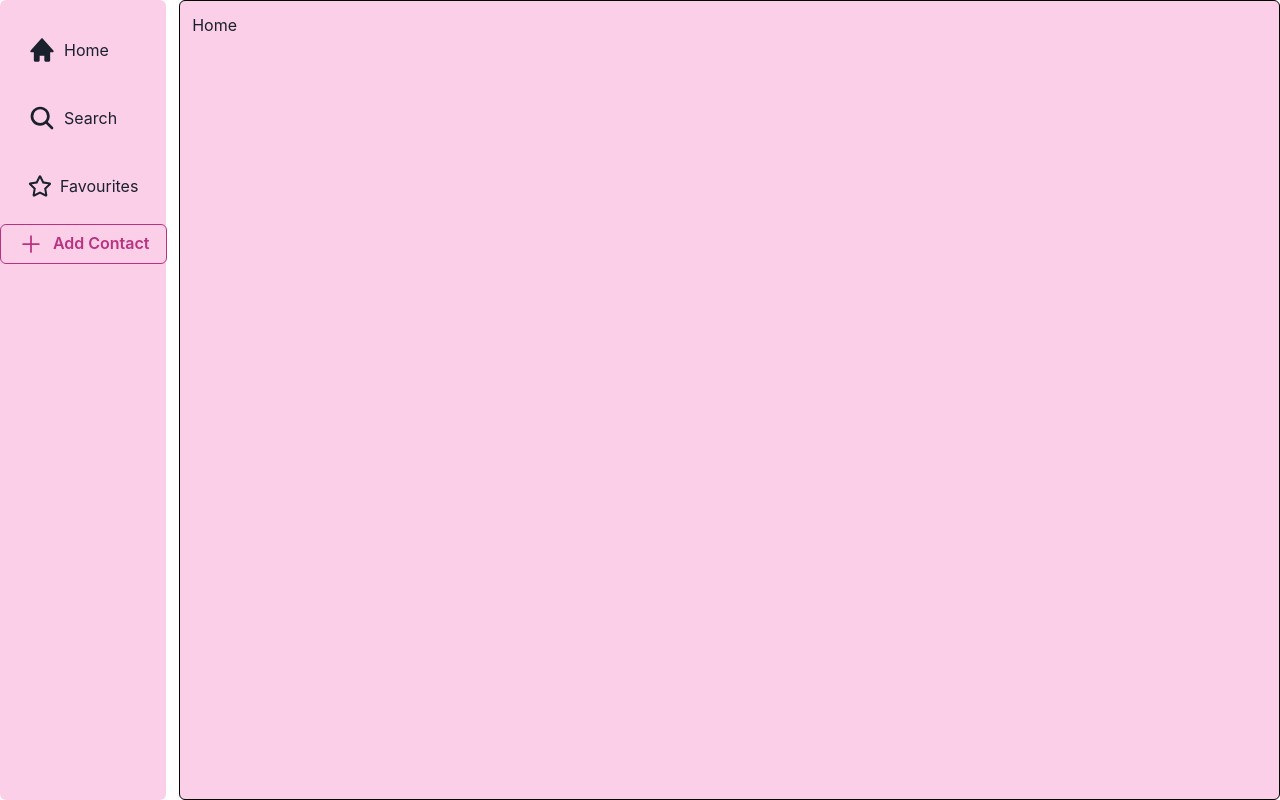
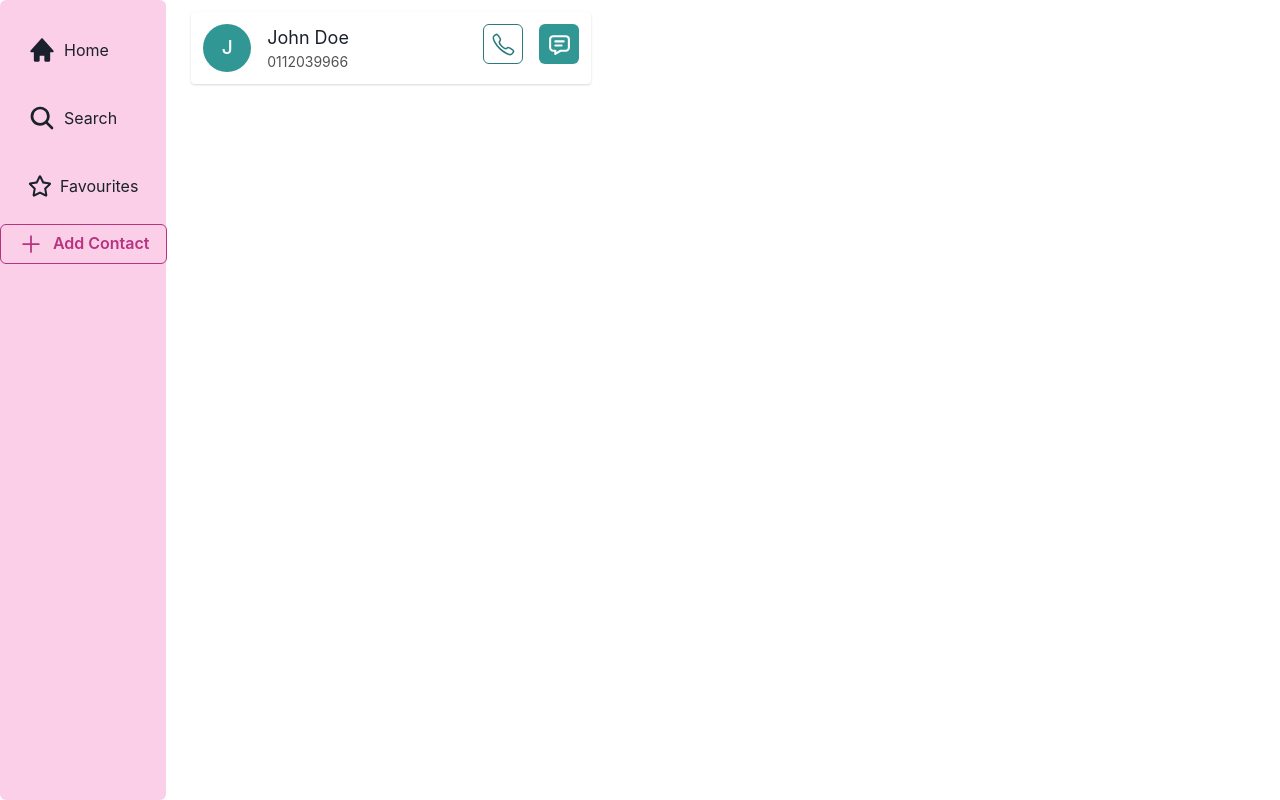
Before and after one commit to ngure1/Express_Contact_Manager, a React (Vite) app in the folder frontend/: page / in a window 1280 px wide. Built offline with nearby package versions, Linux system fonts and the light colour scheme.

Commit message:
feat :sparkles: : add contact card

```diff
--- a/frontend/package.json
+++ b/frontend/package.json
@@ -10,6 +10,7 @@
     "preview": "vite preview"
   },
   "dependencies": {
+    "@chakra-ui/avatar": "^2.3.0",
     "@chakra-ui/button": "^2.1.0",
     "@chakra-ui/card": "^2.2.0",
     "@chakra-ui/form-control": "^2.2.0",
--- a/frontend/src/App.tsx
+++ b/frontend/src/App.tsx
@@ -18,7 +18,7 @@ const AppContent = () => {
 			<div
 				className={
 					!isAuthPage
-						? "ml-[27%] sm:ml-[14%] border border-black min-h-screen p-3 bg-pink-200 rounded-md"
+						? "ml-[27%] sm:ml-[14%] min-h-screen p-3 rounded-md"
 						: "min-h-screen p-3"
 				}
 			>
--- /dev/null
+++ b/frontend/src/components/Cards/ContactCard.tsx
@@ -0,0 +1,53 @@
+import {
+	Avatar,
+	Card,
+	CardBody,
+	CardFooter,
+	IconButton,
+} from "@chakra-ui/react";
+import { IoCallOutline } from "react-icons/io5";
+import { TbMessage } from "react-icons/tb";
+import type { Contact } from "../../types";
+
+const ContactCard = ({
+	firstName,
+	lastName,
+	phoneNumber,
+}: Partial<Contact>) => {
+	return (
+		<Card
+			display="flex"
+			flexDirection="row"
+            size="sm"
+			className="sm:max-w-[25rem]"
+		>
+			<CardBody className="flex gap-4 items-center">
+				<Avatar
+					name={firstName}
+					bg="teal.500"
+				/>
+				<div className="text-left">
+					<p className="text-lg">
+						{firstName} {lastName}
+					</p>
+					<p className="text-sm text-neutral-600">{phoneNumber}</p>
+				</div>
+			</CardBody>
+			<CardFooter className="flex gap-4">
+				<IconButton
+					aria-label="Call Sage"
+					colorScheme="teal"
+					variant="outline"
+					icon={<IoCallOutline size={25} />}
+				></IconButton>
+				<IconButton
+					aria-label="Call Sage"
+					colorScheme="teal"
+					icon={<TbMessage size={25} />}
+				></IconButton>
+			</CardFooter>
+		</Card>
+	);
+};
+
+export default ContactCard;
--- a/frontend/src/pages/Home.tsx
+++ b/frontend/src/pages/Home.tsx
@@ -1,5 +1,11 @@
+import ContactCard from "../components/Cards/ContactCard";
+
 const Home = () => {
-	return <div className="">Home</div>;
+	return (
+		<div className="">
+			<ContactCard firstName="John" lastName="Doe" phoneNumber="0112039966"/>
+		</div>
+	);
 };
 
 export default Home;
```
Also changed, not shown: frontend/src/types.ts (+11 -4 lines), 1 other file (tests, documents, lock files or other folders).
